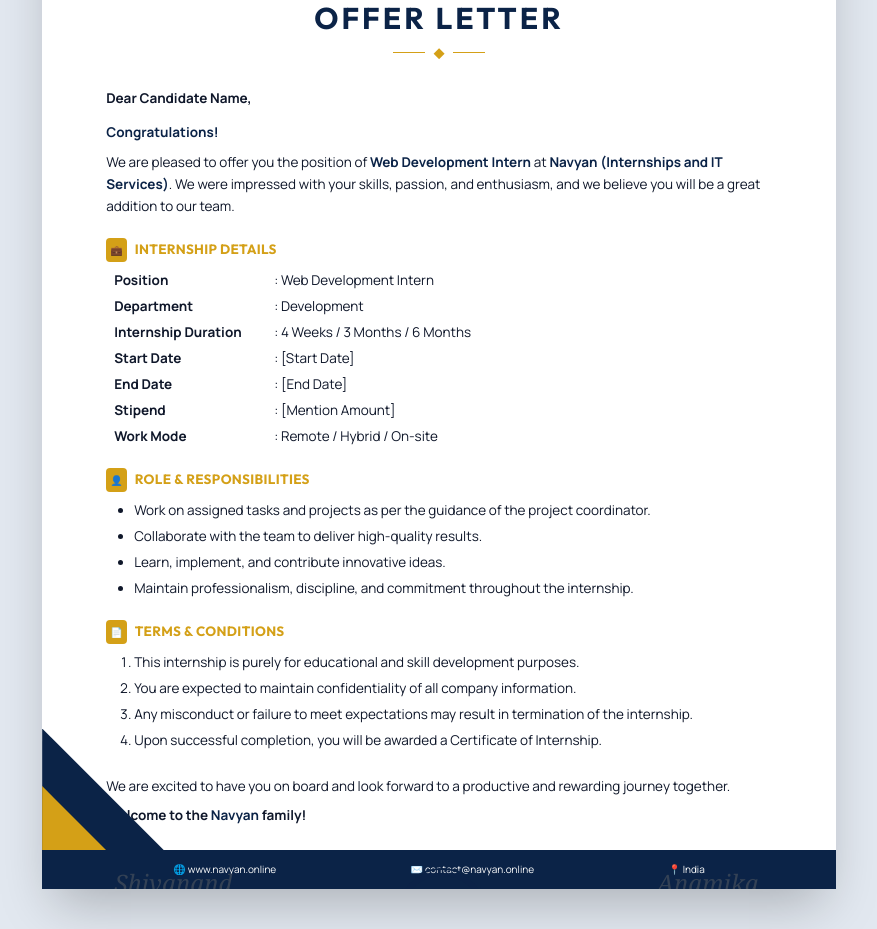
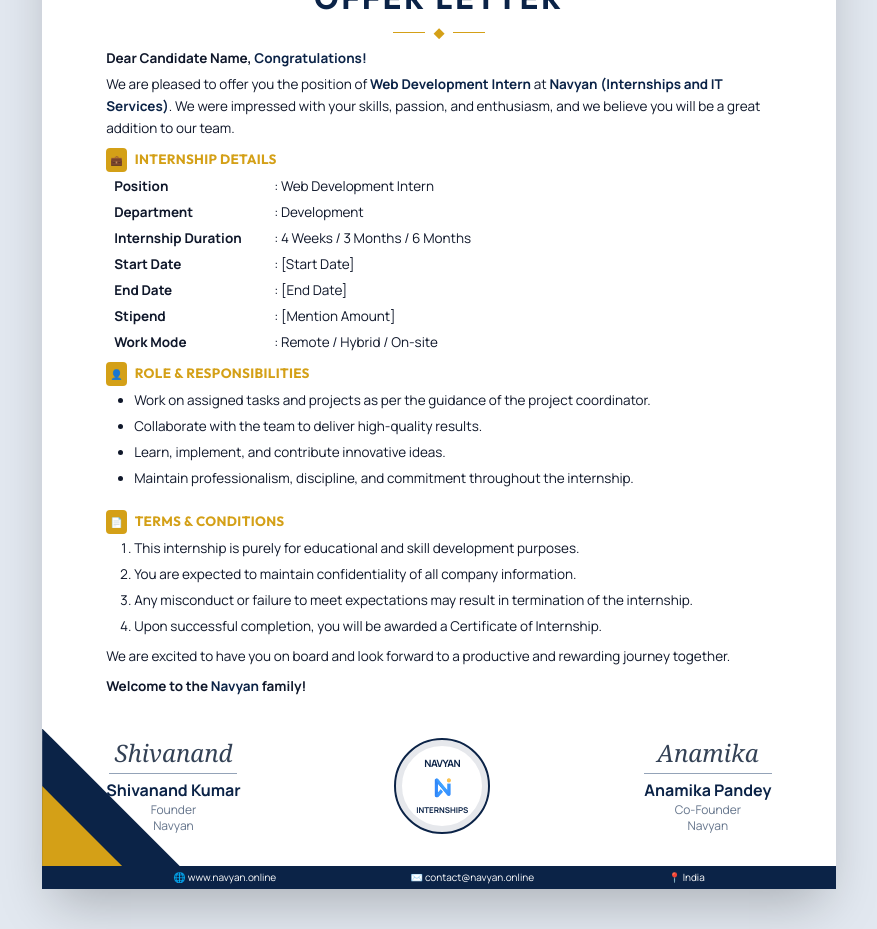
Before and after one commit to shivanand91/navyan, a React (Vite) app in the folder client/: page /documents/offer-letter/1 in a window 1280 px wide. Shown: the part 340-1269 px from the top of the page, without its empty margins (201-1078 px from the left). Built offline with nearby package versions, Linux system fonts and the light colour scheme; no server answers.

Commit message:
offer letter and certificate designs

```diff
--- a/client/src/pages/documents/OfferLetterPreview.jsx
+++ b/client/src/pages/documents/OfferLetterPreview.jsx
@@ -80,7 +80,7 @@ export default function OfferLetterPreview() {
         <div className="mx-16 mt-1 border-b border-[#d4a017]"></div>
 
         {/* TITLE */}
-        <div className="text-center mt-6">
+        <div className="text-center mt-1">
           <h2 className="text-3xl font-bold text-[#0b2347] tracking-widest">OFFER LETTER</h2>
           <div className="flex justify-center items-center gap-2 mt-1">
              <div className="h-[1px] w-8 bg-[#d4a017]"></div>
@@ -90,17 +90,17 @@ export default function OfferLetterPreview() {
         </div>
 
         {/* CONTENT BODY */}
-        <div className="px-16 mt-6 text-[13.5px] leading-relaxed text-slate-900">
-          <p className="font-bold">Dear {document.studentName},</p>
-          <p className="mt-3 font-bold text-[#0b2347]">Congratulations!</p>
-          <p className="mt-2">
+        <div className="px-16 mt-1 text-[13.5px] leading-relaxed text-slate-900">
+          <p className="font-bold">Dear {document.studentName}, <span className="font-bold text-[#0b2347]">Congratulations!</span> </p>
+
+          <p className="mt-1">
             We are pleased to offer you the position of <span className="font-bold text-[#0b2347]">{document.role}</span> at <span className="font-bold text-[#0b2347]">Navyan (Internships and IT Services)</span>.
             We were impressed with your skills, passion, and enthusiasm, and we believe you will be a great addition to our team.
           </p>
 
           {/* INTERNSHIP DETAILS SECTION */}
-          <div className="mt-5">
-            <div className="flex items-center gap-2 mb-2">
+          <div className="mt-2">
+            <div className="flex items-center gap-2 mb-1">
               <span className="p-1 bg-[#d4a017] rounded text-white text-[10px]">💼</span>
               <h3 className="text-[#d4a017] font-bold uppercase tracking-wide">Internship Details</h3>
             </div>
@@ -116,8 +116,8 @@ export default function OfferLetterPreview() {
           </div>
 
           {/* ROLE & RESPONSIBILITIES */}
-          <div className="mt-5">
-            <div className="flex items-center gap-2 mb-2">
+          <div className="mt-2">
+            <div className="flex items-center gap-2 mb-1">
               <span className="p-1 bg-[#d4a017] rounded text-white text-[10px]">👤</span>
               <h3 className="text-[#d4a017] font-bold uppercase tracking-wide">Role & Responsibilities</h3>
             </div>
@@ -131,7 +131,7 @@ export default function OfferLetterPreview() {
 
           {/* TERMS & CONDITIONS */}
           <div className="mt-5">
-            <div className="flex items-center gap-2 mb-2">
+            <div className="flex items-center gap-2 mb-1">
               <span className="p-1 bg-[#d4a017] rounded text-white text-[10px]">📄</span>
               <h3 className="text-[#d4a017] font-bold uppercase tracking-wide">Terms & Conditions</h3>
             </div>
@@ -143,7 +143,7 @@ export default function OfferLetterPreview() {
             </ol>
           </div>
 
-          <p className="mt-6">We are excited to have you on board and look forward to a productive and rewarding journey together.</p>
+          <p className="mt-2">We are excited to have you on board and look forward to a productive and rewarding journey together.</p>
           <p className="mt-2 font-bold">Welcome to the <span className="text-[#0b2347]">Navyan</span> family!</p>
         </div>
 
@@ -179,7 +179,7 @@ export default function OfferLetterPreview() {
         </div>
 
         {/* FOOTER BAR */}
-        <div className="absolute bottom-0 w-full bg-[#0b2347] text-white py-3 flex justify-around items-center text-[10px] px-16">
+        <div className="absolute bottom-0 w-full bg-[#0b2347] text-white py-1 flex justify-around items-center text-[10px] px-16">
           <span className="flex items-center gap-1">🌐 www.navyan.online</span>
           <span className="flex items-center gap-1">✉️ contact@navyan.online</span>
           <span className="flex items-center gap-1">📍 India</span>
```
